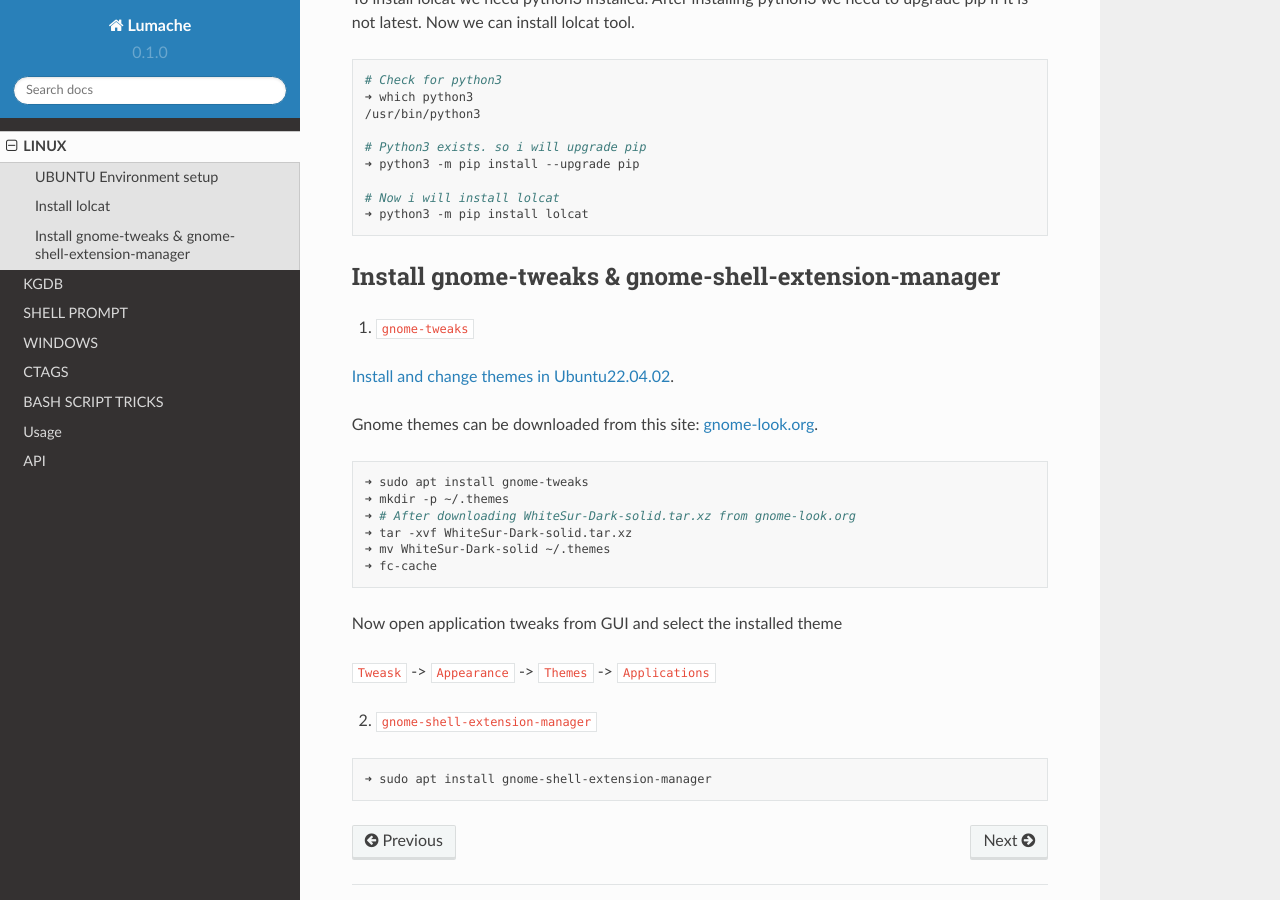
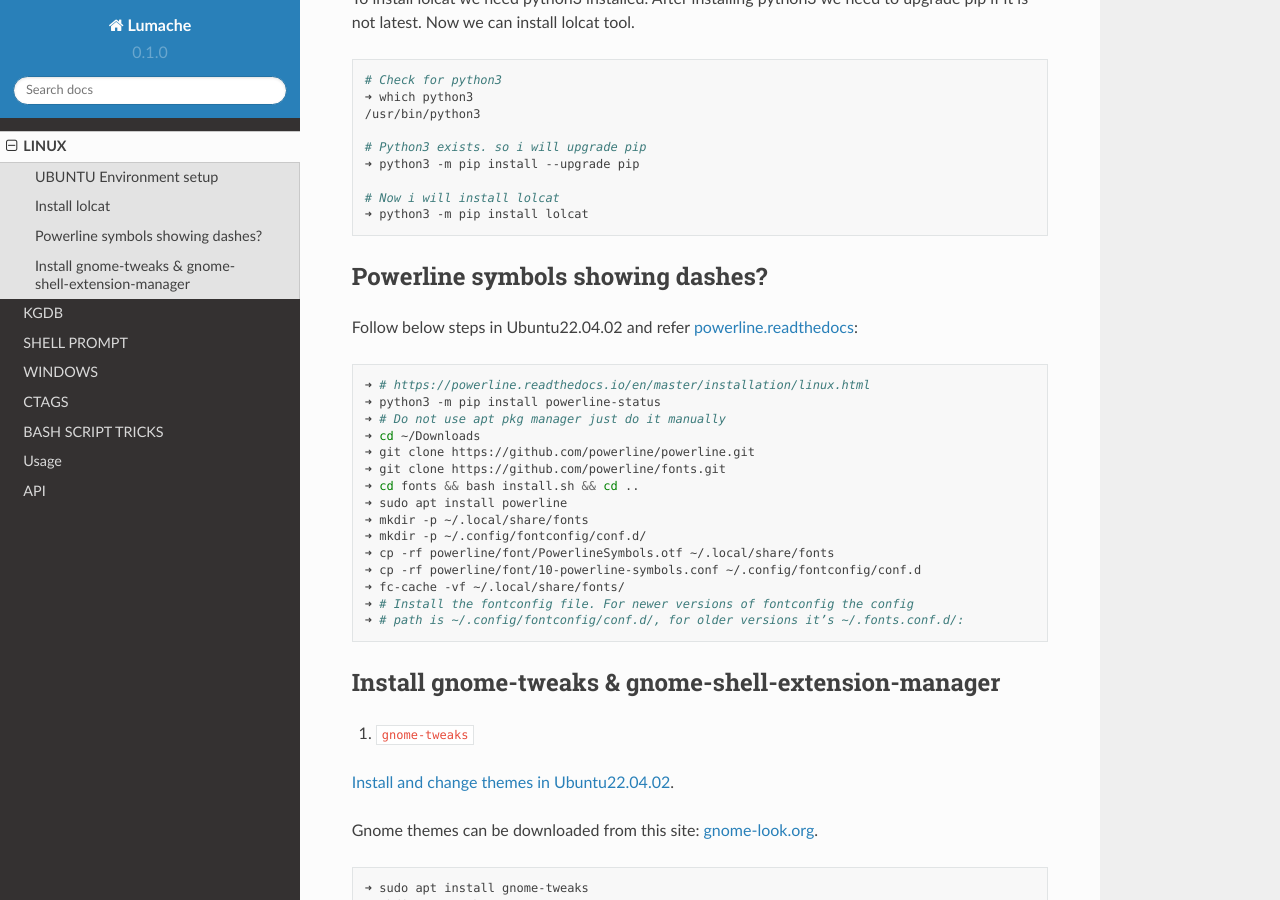
Before and after one commit to shadevacc/envs, a Sphinx documentation site: the page built from docs/source/linux/linux.rst, in a window 1280 px wide and 900 px high, scrolled down 1440 px. Built offline with Sphinx 7.4.7 and the Read the Docs theme 2.0.0, drawn with Linux system fonts in a browser that asks for light colours.

Commit message:
2023Apr09: Added docs for powerline installation
Signed-off-by: sha.dev <sha.dev.co.in@gmail.com>

```diff
--- a/docs/source/linux/linux.rst
+++ b/docs/source/linux/linux.rst
@@ -85,6 +85,31 @@ Now we can install lolcat tool.
     # Now i will install lolcat
     ➜ python3 -m pip install lolcat
 
+Powerline symbols showing dashes?
+---------------------------------
+
+Follow below steps in Ubuntu22.04.02 and refer `powerline.readthedocs`_:
+
+
+.. _powerline.readthedocs: https://powerline.readthedocs.io/en/master/installation/linux.html
+.. code:: bash
+
+    ➜ # https://powerline.readthedocs.io/en/master/installation/linux.html
+    ➜ python3 -m pip install powerline-status
+    ➜ # Do not use apt pkg manager just do it manually
+    ➜ cd ~/Downloads
+    ➜ git clone https://github.com/powerline/powerline.git
+    ➜ git clone https://github.com/powerline/fonts.git
+    ➜ cd fonts && bash install.sh && cd ..
+    ➜ sudo apt install powerline
+    ➜ mkdir -p ~/.local/share/fonts
+    ➜ mkdir -p ~/.config/fontconfig/conf.d/
+    ➜ cp -rf powerline/font/PowerlineSymbols.otf ~/.local/share/fonts
+    ➜ cp -rf powerline/font/10-powerline-symbols.conf ~/.config/fontconfig/conf.d
+    ➜ fc-cache -vf ~/.local/share/fonts/
+    ➜ # Install the fontconfig file. For newer versions of fontconfig the config
+    ➜ # path is ~/.config/fontconfig/conf.d/, for older versions it’s ~/.fonts.conf.d/:
+
 Install gnome-tweaks & gnome-shell-extension-manager
 ----------------------------------------------------
 
```
